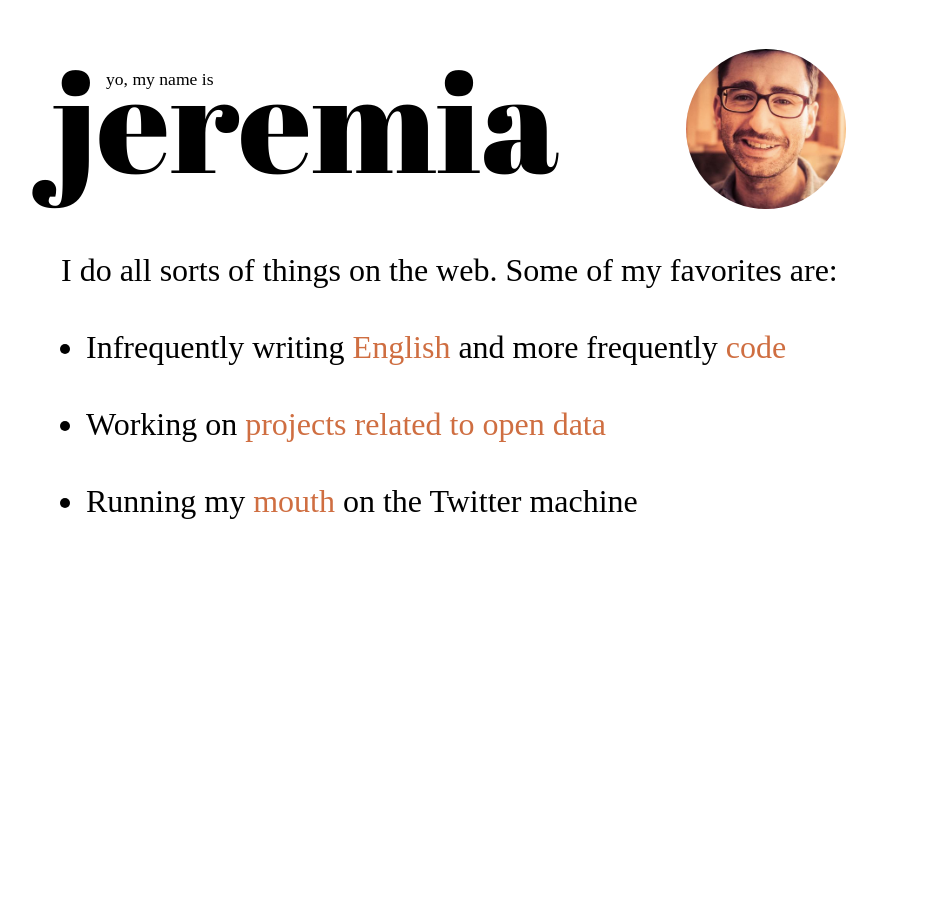
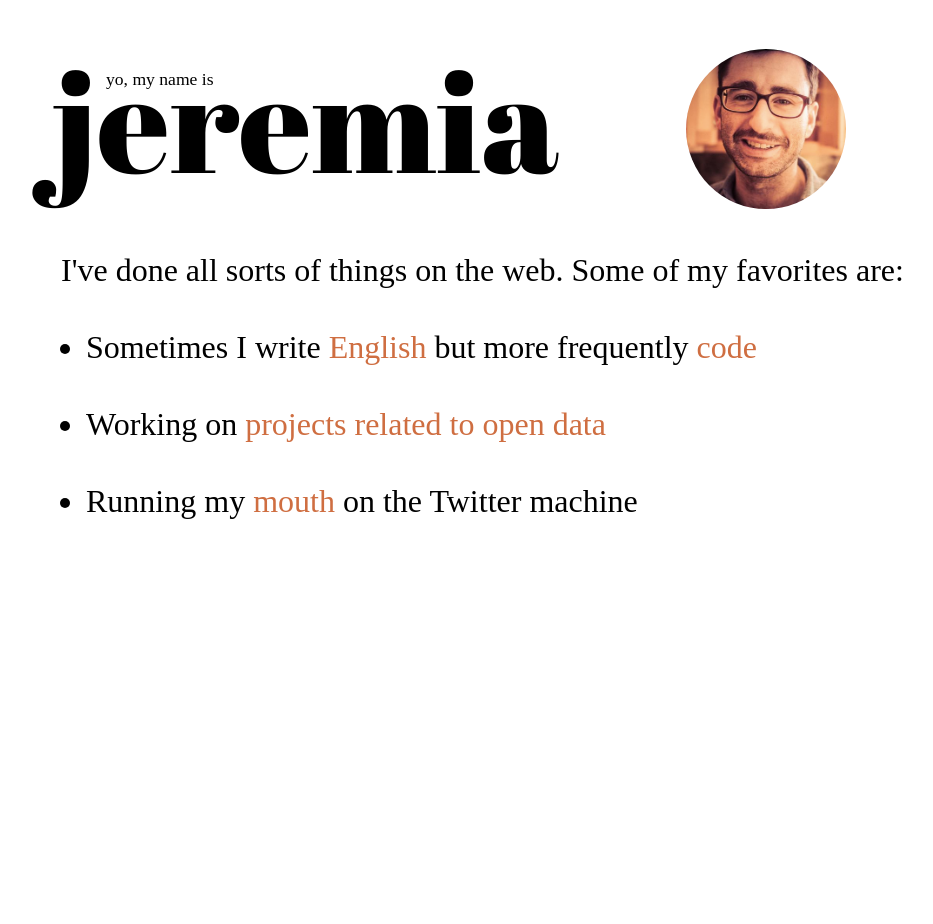
Before and after one commit to jeremiak/jeremiak.github.com, a Jekyll site: the page index.html, which Jekyll copies as it is, in a window 1280 px wide. Shown: the whole page, without its empty margins (164-1097 px from the left). Built offline with Jekyll 4.4.1, drawn with Linux system fonts in a browser that asks for light colours; Markdown is read by kramdown in place of the engine named in the settings.

Commit message:
basic copy changes

```diff
--- a/index.html
+++ b/index.html
@@ -18,9 +18,9 @@
             <div class="clearfix"></div>
           </div>
           <div class="main">
-            <h2>I do all sorts of things on the web. Some of my favorites are:</h2>
+            <h2>I've done all sorts of things on the web. Some of my favorites are:</h2>
             <ul>
-              <li>Infrequently writing <a href="http://jeremiak.tumblr.com">English</a> and more frequently <a href="https://github.com/jeremiak">code</a></li>
+              <li>Sometimes I write <a href="http://jeremiak.tumblr.com">English</a> but more frequently <a href="https://github.com/jeremiak">code</a></li>
               <li>Working on <a href="http://www.chitchatt.org">projects related to open data</a></li>
               <li>Running my <a href="https://twitter.com/jeremiak">mouth</a> on the Twitter machine</li>
             </ul>
```
